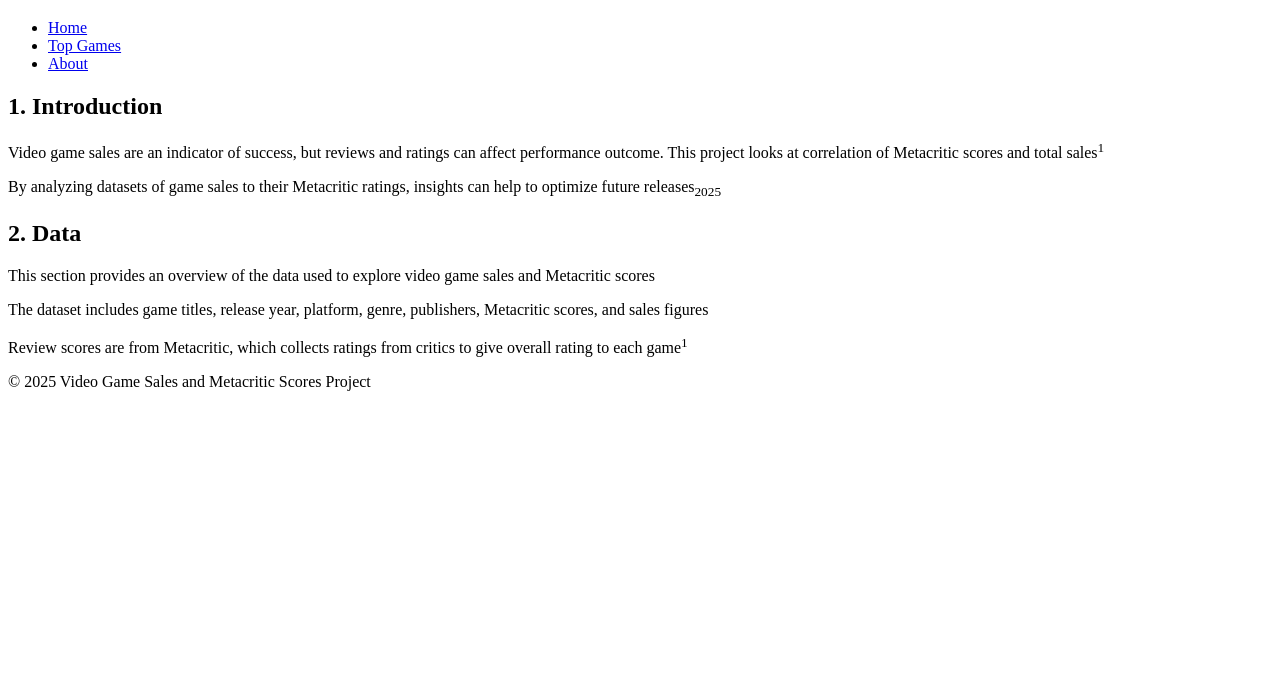
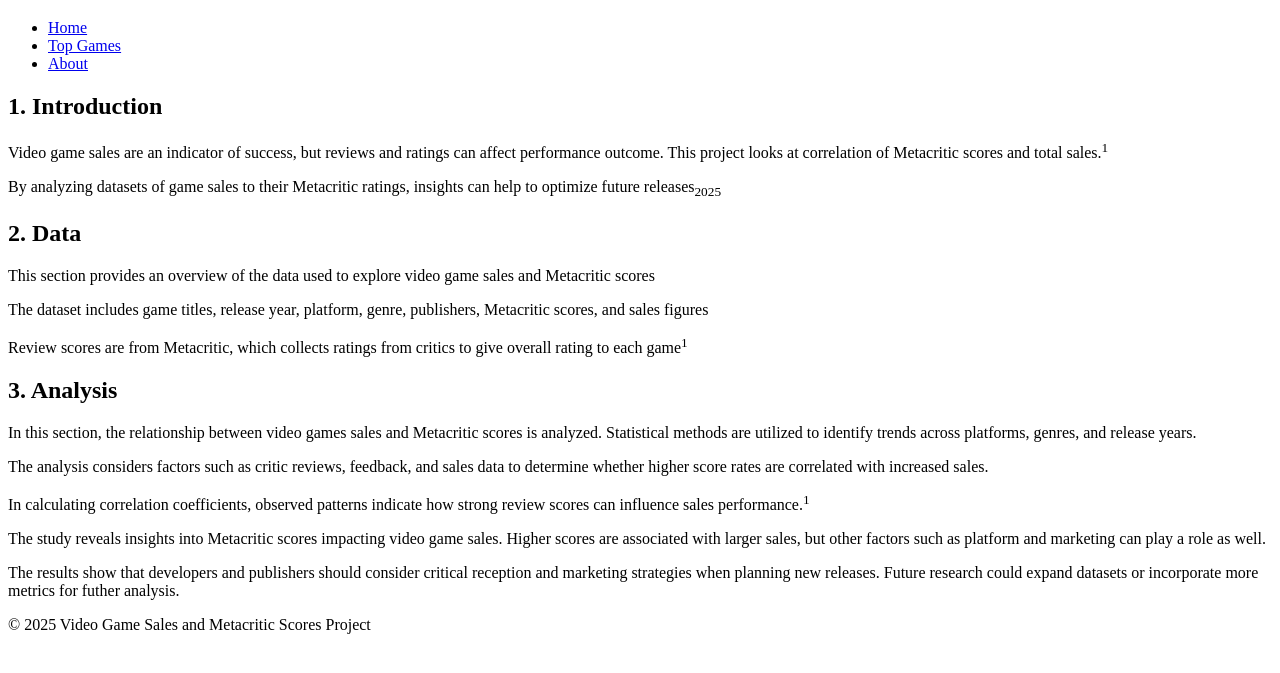
Before and after one commit to bmbend/3300-module7, a plain HTML site: page index.html in a window 1280 px wide. Shown: the part 61-734 px from the top of the page. Drawn offline with Linux system fonts and the light colour scheme.

Commit message:
Update index.html

```diff
--- a/index.html
+++ b/index.html
@@ -23,7 +23,7 @@
             <h2>1. Introduction</h2>
 
             <p>
-                Video game sales are an indicator of success, but reviews and ratings can affect performance outcome. This project looks at correlation of Metacritic scores and total sales<sup>1</sup>
+                Video game sales are an indicator of success, but reviews and ratings can affect performance outcome. This project looks at correlation of Metacritic scores and total sales.<sup>1</sup>
             </p>
 
             <p>
@@ -45,11 +45,25 @@
         </section>
 
         <section id="analysis">
-
+            <h2>3. Analysis</h2>
+            <p>
+                In this section, the relationship between video games sales and Metacritic scores is analyzed. Statistical methods are utilized to identify trends across platforms, genres, and release years.
+            </p>
+            <p>
+                The analysis considers factors such as critic reviews, feedback, and sales data to determine whether higher score rates are correlated with increased sales.
+            </p>
+            <p>
+                In calculating correlation coefficients, observed patterns indicate how strong review scores can influence sales performance.<sup>1</sup>
+            </p>
         </section>
 
         <section id="conclusion">
-
+            <p>
+                The study reveals insights into Metacritic scores impacting video game sales. Higher scores are associated with larger sales, but other factors such as platform and marketing can play a role as well.
+            </p>
+            <p>
+                The results show that developers and publishers should consider critical reception and marketing strategies when planning new releases. Future research could expand datasets or incorporate more metrics for futher analysis.
+            </p>
         </section>
     </main>
     <footer>
```
